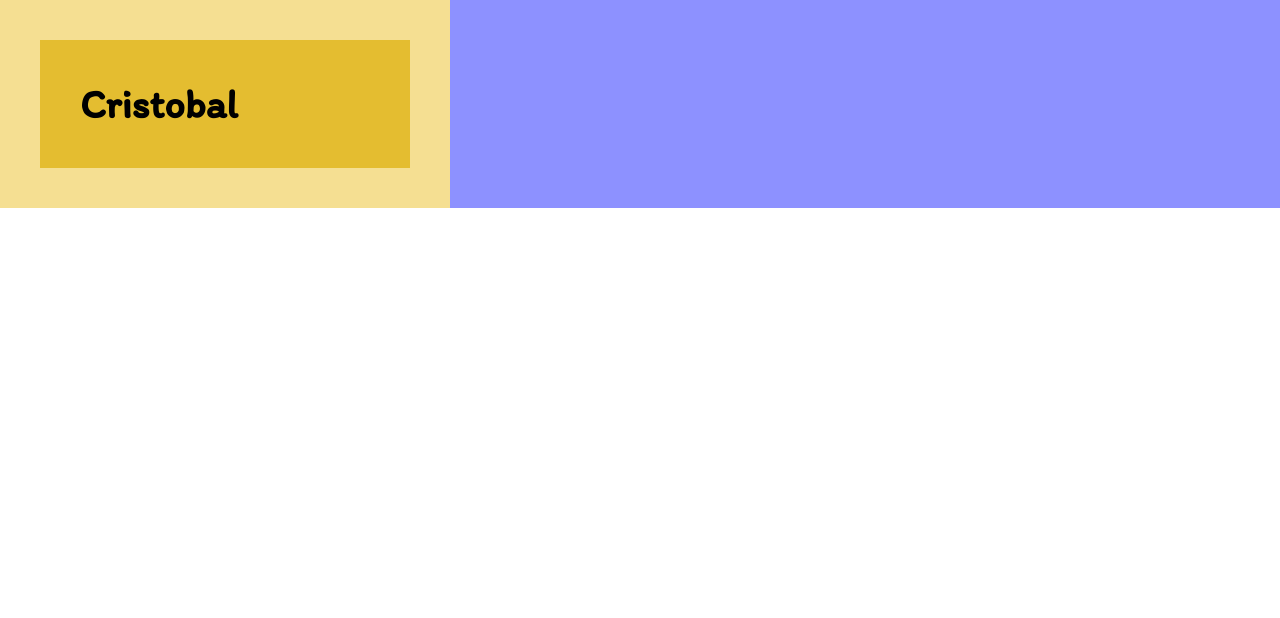
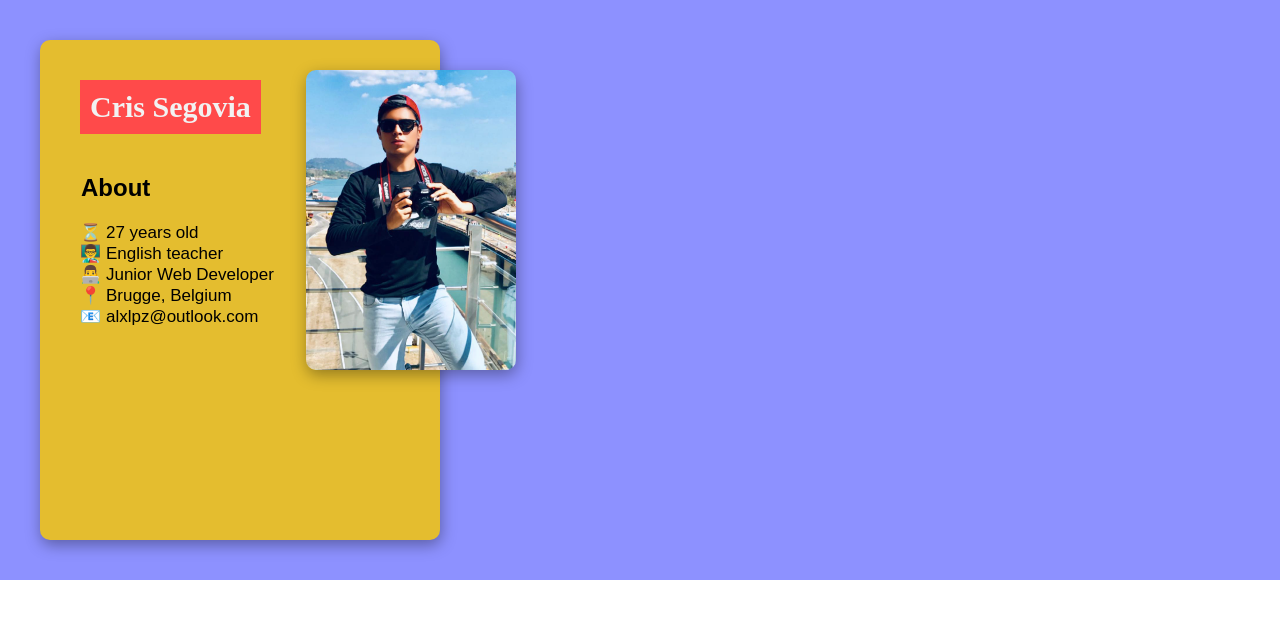
Before and after one commit to alexander-lopez-s/my-portafolio, a website: page index.html in a window 1280 px wide. Drawn offline with Linux system fonts and the light colour scheme.

Commit message:
Portafolio-photo added

```diff
--- a/index.html
+++ b/index.html
@@ -16,10 +16,20 @@
         <div class="summary-container">
           <div class="title-photo-container">
             <div class="title">
-              <h1 class="title">Cristobal</h1>
+              <h1 class="title">Cris Segovia</h1>
+              <br />
+              <h2>About</h2>
+              <br />
+              <ul class="specific-info">
+                <li>⏳ 27 years old</li>
+                <li>👨‍🏫 English teacher</li>
+                <li>👨‍💻 Junior Web Developer</li>
+                <li>📍 Brugge, Belgium</li>
+                <li>📧 alxlpz@outlook.com</li>
+              </ul>
             </div>
-            <div class="photo">
-              <!-- <img src="" /> -->
+            <div class="photo-container">
+              <img src="./public/photo.png" class="photo" alt="my-photo" />
             </div>
           </div>
           <div class="social-media-icons"></div>
--- a/styles/styles.css
+++ b/styles/styles.css
@@ -1,4 +1,5 @@
 @import url("https://fonts.googleapis.com/css2?family=Itim&display=swap");
+@import url("https://fonts.googleapis.com/css2?family=Titillium+Web:wght@200&display=swap");
 
 * {
   padding: 0;
@@ -6,6 +7,8 @@
   box-sizing: border-box;
   font-family: "Itim", cursive;
 }
+
+/** Header styling **/
 
 .main-container {
   display: flex;
@@ -18,26 +21,73 @@
 .summary-container {
   display: flex;
   flex-direction: column;
-  min-width: 450px;
+  min-width: 550px;
   min-height: auto;
-  background-color: #f5df92;
+  background-color: #8d91ff;
 }
 
 .title-photo-container {
   display: flex;
-  min-width: 40%;
+  width: 400px;
+  height: 500px;
   margin: 40px;
-  background-color: #e4bd30;
+  background-color: hsl(47, 77%, 54%);
+  border-radius: 10px;
+  box-shadow: rgba(0.1, 0.1, 0.1, 0.35) 1px 5px 15px;
 }
 
 .title {
-  padding: 20px;
+  display: flex;
+  flex-direction: column;
+  justify-content: left;
+  margin: 20px;
 }
 
 .title h1 {
+  color: #f2f2f2;
+  background: #ff4a4a;
+  font-size: 30px;
   font-weight: 700;
-  font-size: 40px;
+  padding: 10px;
+  font-family: "Libre Baskerville", serif;
 }
+
+.title h2 {
+  margin-left: 20px;
+  padding: 1px;
+  font-family: "Titilium-web", sans-serif;
+}
+
+.photo-container {
+  width: 40px;
+  height: 40px;
+  position: relative;
+  margin-left: 5px;
+  margin-top: 30px;
+  margin-bottom: -20px;
+  z-index: 2;
+}
+
+.photo {
+  width: 210px;
+  height: 300px;
+  border-radius: 10px;
+  box-shadow: rgba(0.1, 0.1, 0.1, 0.35) 1px 5px 15px;
+}
+
+/** Personal info list styling **/
+
+.specific-info {
+  list-style-type: none;
+  margin-left: 20px;
+}
+
+.specific-info li {
+  font-size: 17px;
+  font-family: "Titilium-web", sans-serif;
+}
+
+/** Social media icons styling **/
 
 .social-media-icons {
   min-width: 60%;
```
Also changed, not shown: public/bulletpoint.png (added).
